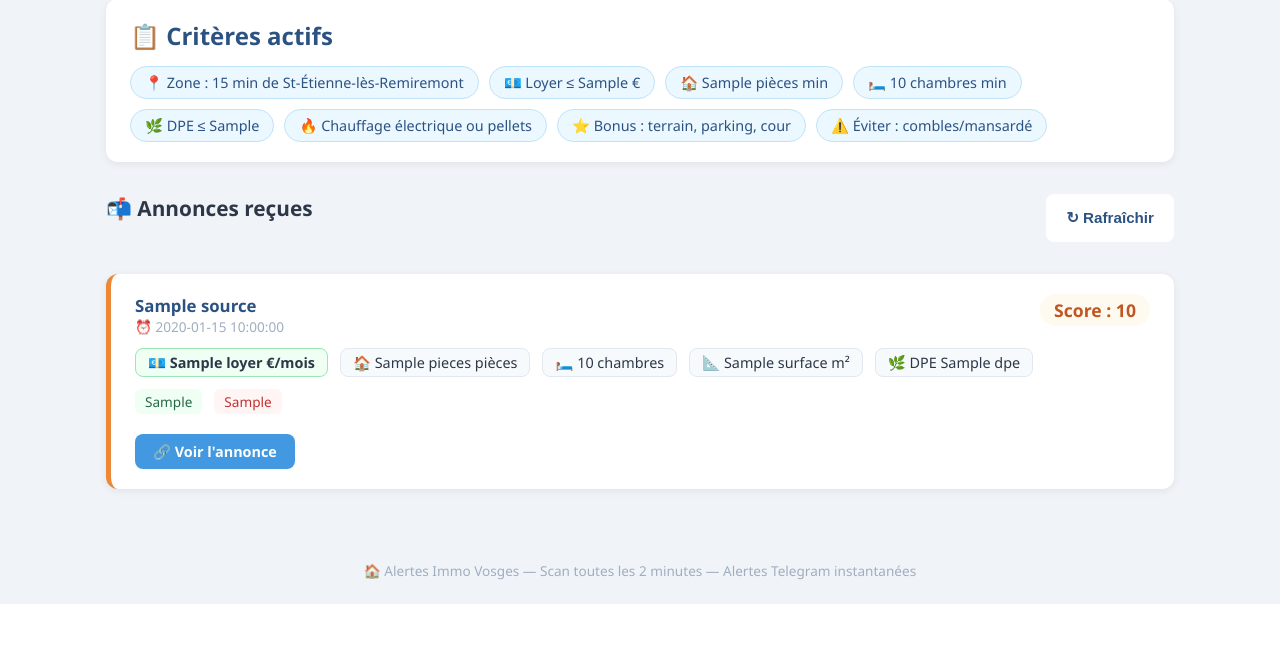
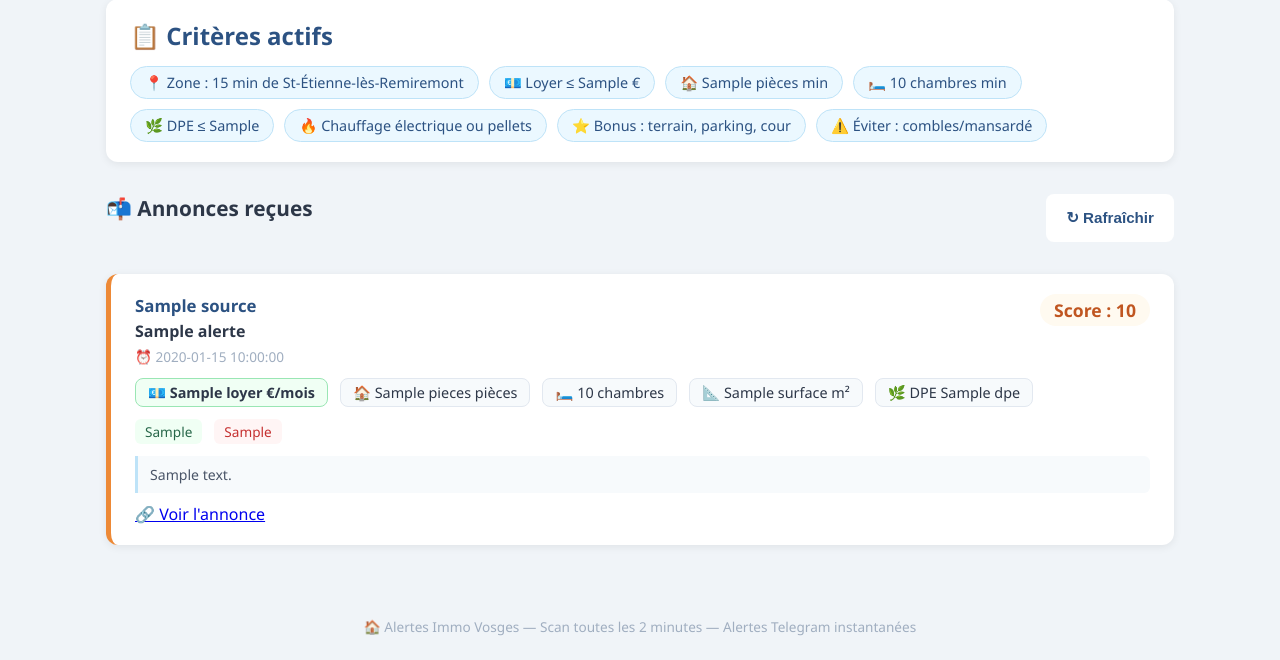
Before and after one commit to Nola-longshadow/immo-alert-vosges, a Flask app: template templates/index.html in a window 1280 px wide. Shown: the part 277-937 px from the top of the page. Before the commit the page ends 881 px from the top, so only its background shows below. Run offline with Flask 3, Linux system fonts and the light colour scheme; the template is opened without the code that fills it: most values are stand-ins (such as "Sample title", 1, 10 or a date in 2020).

Commit message:
Update index.html

```diff
--- a/templates/index.html
+++ b/templates/index.html
@@ -136,8 +136,32 @@
     .raison.ok { background: #f0fff4; color: #276749; }
     .raison.ko { background: #fff5f5; color: #c53030; }
 
-    .annonce-link {
+    .annonce-titre {
+      font-size: 1rem;
+      font-weight: 600;
+      color: #2d3748;
+      margin: 3px 0 5px 0;
+    }
+    .annonce-description {
+      font-size: 0.88rem;
+      color: #4a5568;
+      background: #f7fafc;
+      border-left: 3px solid #bee3f8;
+      padding: 8px 12px;
+      border-radius: 0 6px 6px 0;
+      margin: 10px 0;
+      line-height: 1.5;
+    }
+    .annonce-link-missing {
       display: inline-block;
+      background: #fff5f5;
+      color: #c53030;
+      padding: 8px 18px;
+      border-radius: 8px;
+      font-size: 0.9rem;
+      margin-top: 8px;
+      border: 1px solid #fed7d7;
+    }
       background: #4299e1;
       color: white;
       padding: 8px 18px;
@@ -240,6 +264,7 @@
         <div class="annonce-header">
           <div>
             <div class="annonce-source">{{ a.source }}</div>
+            {% if a.titre %}<div class="annonce-titre">{{ a.titre }}</div>{% endif %}
             <div class="annonce-date">⏰ {{ a.date }}</div>
           </div>
           <div class="score-badge {% if a.score >= 50 %}high{% elif a.score >= 0 %}mid{% else %}low{% endif %}">
@@ -260,8 +285,14 @@
           {% for r in a.raisons_ko %}<span class="raison ko">{{ r }}</span>{% endfor %}
         </div>
 
-        {% if a.links %}
-          <a class="annonce-link" href="{{ a.links[0] }}" target="_blank">🔗 Voir l'annonce</a>
+        {% if a.description %}
+          <div class="annonce-description">{{ a.description }}</div>
+        {% endif %}
+
+        {% if a.links and a.links|length > 0 %}
+          <a class="annonce-link" href="{{ a.links[0] }}" target="_blank" rel="noopener">🔗 Voir l'annonce</a>
+        {% else %}
+          <span class="annonce-link-missing">⚠️ Lien non disponible — vérifie ton email</span>
         {% endif %}
       </div>
       {% endfor %}
```
